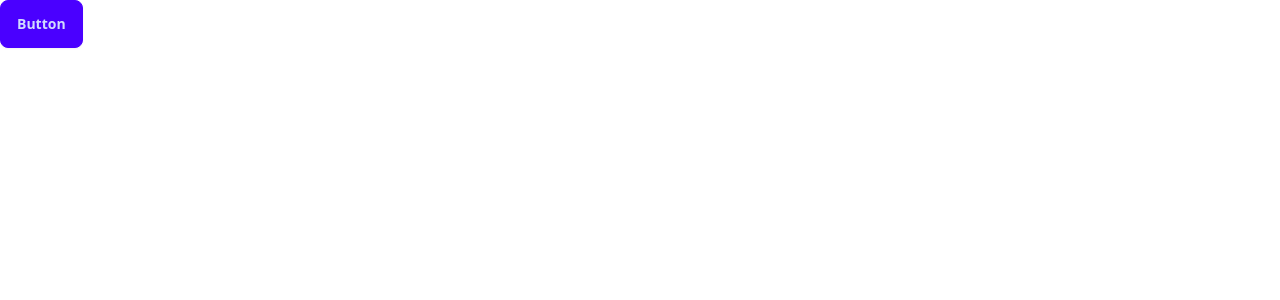
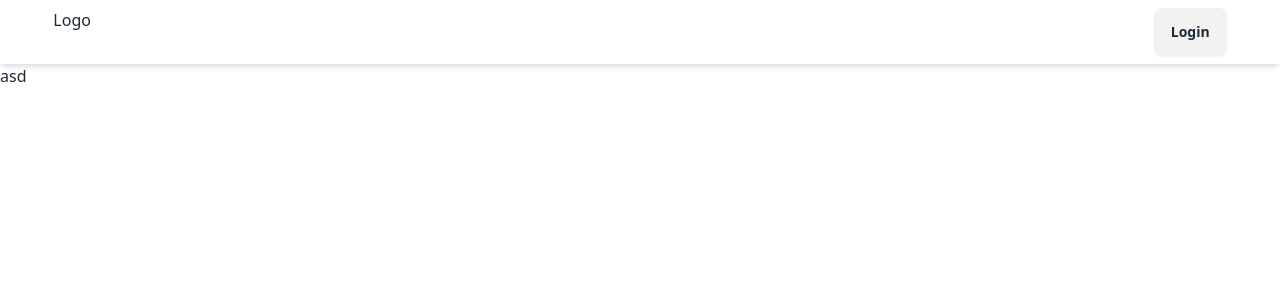
Before and after one commit to yoshieexD/Payroll-and-Attendance-fe, a React (Create React App) app in the folder client/: page / in a window 1280 px wide. Shown: the top 300 px of the page. Built offline with nearby package versions, Linux system fonts and the light colour scheme.

Commit message:
[ADD] layout

```diff
--- a/client/package.json
+++ b/client/package.json
@@ -13,8 +13,9 @@
     "axios": "^1.6.5",
     "react": "^18.2.0",
     "react-dom": "^18.2.0",
+    "react-query": "^3.39.3",
     "react-redux": "^9.1.0",
-    "react-router": "^6.21.2",
+    "react-router-dom": "^6.21.3",
     "react-scripts": "5.0.1",
     "typescript": "^4.9.5",
     "web-vitals": "^2.1.4"
--- a/client/src/App.tsx
+++ b/client/src/App.tsx
@@ -1,5 +1,13 @@
-export default function App() {
+import { BrowserRouter, Routes, Route } from "react-router-dom";
+import Main from "./page/Main";
+const App = () => {
   return (
-    <button className="btn btn-primary" >Button</button>
-  )
-}
+    <BrowserRouter>
+      <Routes>
+        <Route path="/" element={<Main />} />
+      </Routes>
+    </BrowserRouter>
+  );
+};
+
+export default App;
--- a/client/src/index.tsx
+++ b/client/src/index.tsx
@@ -3,13 +3,19 @@ import ReactDOM from 'react-dom/client';
 import './index.css';
 import App from './App';
 import reportWebVitals from './reportWebVitals';
+import { QueryClient, QueryClientProvider } from 'react-query';
+import { ReactQueryDevtools } from 'react-query/devtools';
 
+const queryClient = new QueryClient();
 const root = ReactDOM.createRoot(
   document.getElementById('root') as HTMLElement
 );
 root.render(
   <React.StrictMode>
-    <App />
+    <QueryClientProvider client={queryClient}>
+      <App />
+      <ReactQueryDevtools />
+    </QueryClientProvider>
   </React.StrictMode>
 );
 
--- /dev/null
+++ b/client/src/layout/Header.tsx
@@ -0,0 +1,36 @@
+import http from '../api/http-common';
+const Header = () => {
+    const openModal = (status: string) => {
+        const modal = document.getElementById('my_modal_2') as HTMLDialogElement;
+        status === 'open' ? modal.showModal() : modal.close();
+    };
+
+    return (
+        <div className='w-full flex justify-center pb-2 shadow-md'>
+            <div className="w-11/12 flex justify-between pt-2">
+                <div>Logo</div>
+                <div>
+                    <button className="btn btn-neutrals" onClick={() => openModal('open')}>
+                        Login
+                    </button>
+                </div>
+            </div>
+
+            <dialog id="my_modal_2" className="modal">
+                <div className="modal-box">
+                    <h3 className="font-bold text-lg">Hello, Welcome Back!</h3>
+                    <div className="space-y-2">
+                        <input type="text" placeholder="Username" className="input input-bordered w-full" />
+                        <input type="password" placeholder="Password" className="input input-bordered w-full" />
+                        <button className="btn btn-primary w-full">Login</button>
+                    </div>
+                </div>
+                <form method="dialog" className="modal-backdrop">
+                    <button onClick={() => openModal('close')}>close</button>
+                </form>
+            </dialog>
+        </div>
+    );
+};
+
+export default Header;
--- /dev/null
+++ b/client/src/layout/Layout.tsx
@@ -0,0 +1,16 @@
+import React, { FC, ReactNode } from 'react';
+import Header from './Header';
+interface Props {
+    children: ReactNode;
+}
+
+const Layout: FC<Props> = ({ children }) => {
+    return (
+        <div>
+            <Header />
+            {children}
+        </div>
+    );
+};
+
+export default Layout;
--- /dev/null
+++ b/client/src/layout/Sidebar.tsx
@@ -0,0 +1,10 @@
+import React from 'react';
+
+const Sidebar = () => {
+    return (
+        <div>
+        </div>
+    );
+};
+
+export default Sidebar;
--- /dev/null
+++ b/client/src/page/Main.tsx
@@ -0,0 +1,11 @@
+import Layout from "../layout/Layout";
+
+const Main = () => {
+    return (
+        <Layout>
+            asd
+        </Layout>
+    );
+};
+
+export default Main;
```
Also changed, not shown: 1 other file (tests, documents, lock files or other folders).
